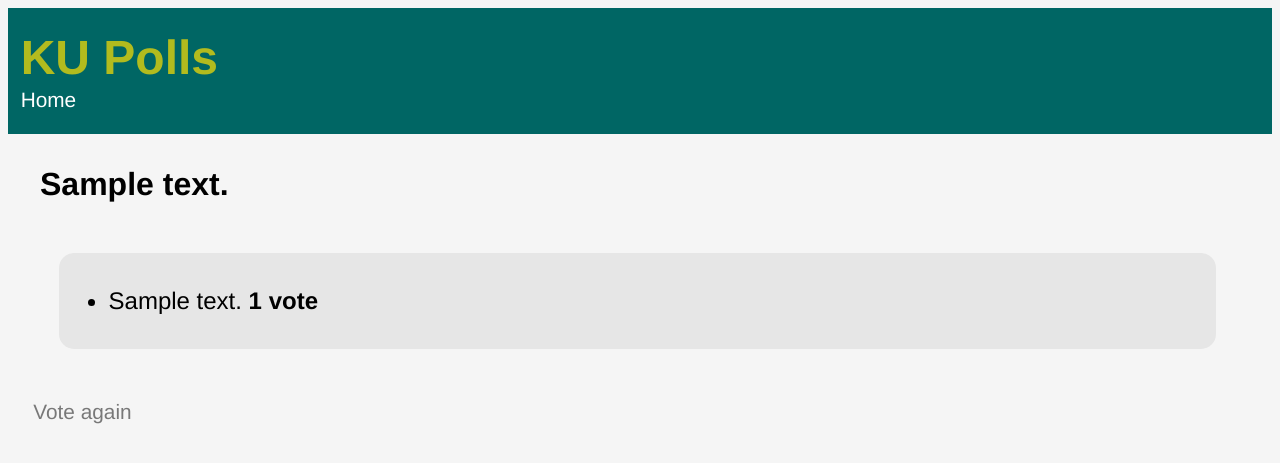
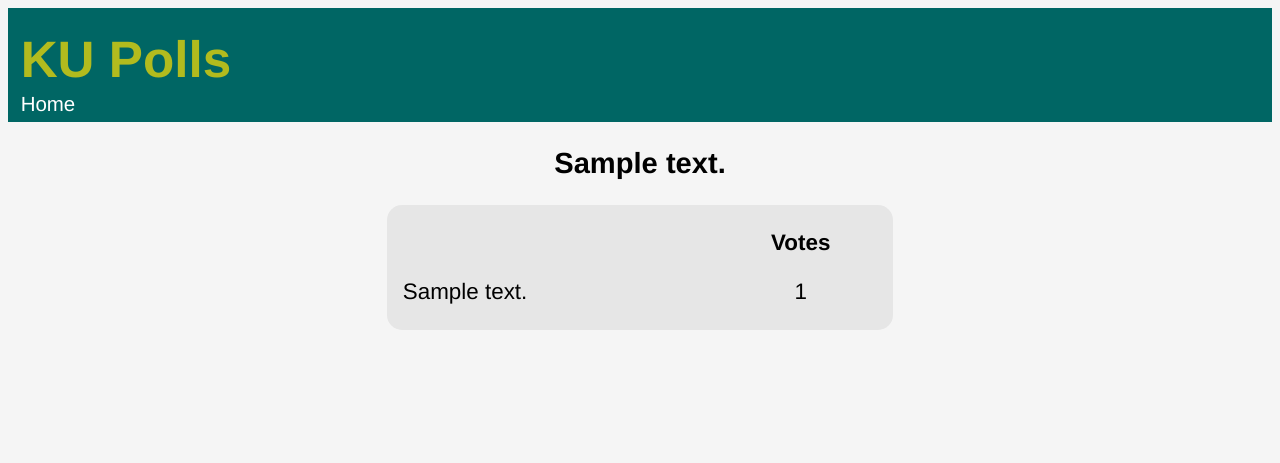
Before and after one commit to Thanabardi/ku-polls, a Django app: page /polls/1/results/ in a window 1280 px wide. Shown: the top 463 px of the page. Run offline with Django 3.2, Linux system fonts and the light colour scheme; tables that the repository leaves empty hold one stand-in row (values such as "Sample post").

Commit message:
Improve navigation and result page.

```diff
--- a/polls/static/polls/style.css
+++ b/polls/static/polls/style.css
@@ -1,11 +1,50 @@
-li a {
-    color: black;
+body {
+    background-color: whitesmoke;
+}
+header {
+    background: rgb(0, 102, 100);
+    color: rgb(178, 187, 30);
     font-family: Helvetica, sans-serif;
+    text-align: left;
+    font-size: 160%;
+    line-height: 10px;
+    padding: 1%;
+}
+article{
+    font-family: Helvetica, sans-serif;
+    text-align: center;
+    font-size: 130%;
+    padding: 2%;
+}
+table {
+    background: rgb(230, 230, 230);
+    border-radius: 15px;
+    font-family: Helvetica, sans-serif;
+    text-align: center;
+    font-size: 140%;
+    line-height: 200%;
+    padding: 1%;
+    margin: auto;
+}
+ul{
+    background: rgb(230, 230, 230);
+    font-family: Helvetica, sans-serif;
+    list-style-type: circle;
+    width: 90%;
+    margin: 4%;
+    border-radius: 15px;
+    font-size: 150%;
+    padding: 1%;
+}
+a:link {
+    color: rgb(0, 102, 100);
     text-decoration: none;
 }
-
-body {
-    background: whitesmoke url("images/background.gif");
-    background-repeat: no-repeat;
-    background-size: cover;
+a:visited {
+    color: rgb(116, 120, 120);
+    text-decoration: none;
 }
+a:hover {
+    color: rgb(178, 187, 30);
+    text-decoration: none;
+}
--- a/polls/views.py
+++ b/polls/views.py
@@ -2,24 +2,23 @@ from django.http import HttpResponseRedirect
 from django.shortcuts import get_object_or_404, render
 from django.urls import reverse
 from django.views import generic
+from django.utils import timezone
 
 from .models import Choice, Question
 
 
 class IndexView(generic.ListView):
     template_name = 'polls/index.html'
-    context_object_name = 'latest_question_list'
+    context_object_name = 'question_list'
 
     def get_queryset(self):
         """
-        Return the last five published questions (not including those set to be
-        published in the future, and the polls that already meet the deadline).
+        Return published questions (not including those set to be
+        published in the future).
         """
-        can_vote_id = []
-        for question in Question.objects.all():
-            if question.can_vote():
-                can_vote_id.append(question.id)
-        return Question.objects.filter(id__in=can_vote_id).order_by('-pub_date')[:]
+        return Question.objects.filter(
+            pub_date__lte=timezone.now()
+        ).order_by('-pub_date')[:]
 
 
 class DetailView(generic.DetailView):
@@ -43,8 +42,8 @@ class ResultsView(generic.DetailView):
 
 
 def index(request):
-    latest_question_list = Question.objects.order_by('-pub_date')[:]
-    context = {'latest_question_list': latest_question_list}
+    question_list = Question.objects.order_by('-pub_date')[:]
+    context = {'question_list': question_list}
     return render(request, 'polls/index.html', context)
 
 def detail(request, question_id):
--- a/templates/polls/results.html
+++ b/templates/polls/results.html
@@ -1,40 +1,31 @@
-<style>
-header {
-    background: rgb(0, 102, 100);
-    line-height: 10px;
-    padding: 1%;
-    text-align: left;
-    font-family: Helvetica, sans-serif
-}
-body {
-    background-color: whitesmoke;
-}
-article {
-    list-style-type: circle;
-    width: 90%;
-    margin: 4%;
-    background: rgb(230, 230, 230);
-    border-radius: 15px;
-    font-size: 150%;
-    padding: 10px;
-    font-family: Helvetica, sans-serif
-}
-</style>
+{% load static %}
+
+<link rel="stylesheet" type="text/css" href="{% static 'polls/style.css' %}">
 
 <header>
-    <h1 style = "color: rgb(178, 187, 30); font-size: 300%;">KU Polls</h1>
-    <p><a href="/polls/" style = "color: white; font-size: 130%; text-decoration: none">Home</a></p>
+    <h1>KU Polls</h1>
+    <a href="/polls/" style = "color: white; font-size: 80%;">Home</a>
 </header>
 
-<h1 style="font-family: Helvetica, sans-serif; font-size: 200%; margin: 1em;">{{ question.question_text }}</h1>
-
 <article>
-    <ul>
-    {% for choice in question.choice_set.all %}
-        <li>{{ choice.choice_text }} <strong>{{ choice.votes }} vote{{ choice.votes|pluralize }}</strong></p></li>
-    {% endfor %}
-    </ul>
+    <strong style="font-size: 140%; margin: 5%;">{{ question.question_text }}</strong>
 </article>
 
-<a href="{% url 'polls:detail' question.id %}"style="font-family: Helvetica, sans-serif; color: rgb(120, 120, 120);
-    font-size: 130%; margin: 2%; text-decoration: none">Vote again</a>
+<table style="width:40%">
+    <tr>
+        <th></th>
+        <th>Votes</th>
+    </tr>
+    {% for choice in question.choice_set.all %}
+        <tr>
+            <td style="text-align: left;">{{ choice.choice_text }}</td>
+            <td>{{ choice.votes }}</td>
+        </tr>
+    {% endfor %}
+</table>
+
+{% if question.can_vote %}
+    <article>
+        <a href="{% url 'polls:detail' question.id %}">Vote again</a>
+    </article>
+{% endif %}
```
Also changed, not shown: polls/static/polls/index_style.css (added, +33 -0 lines), polls/tests.py (+5 -5 lines), templates/polls/detail.html (+10 -28 lines), templates/polls/index.html (+23 -32 lines).
